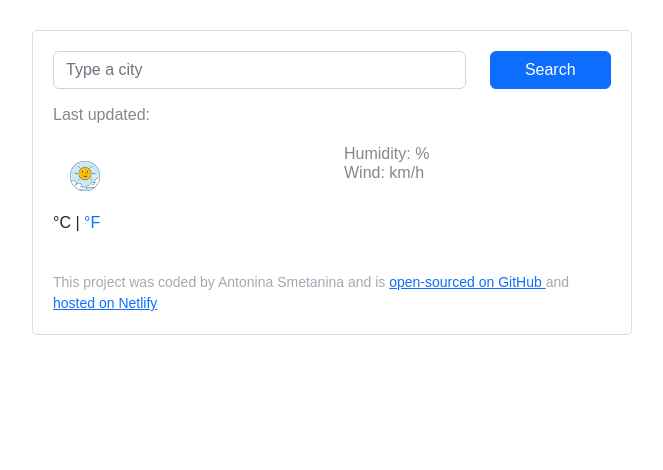
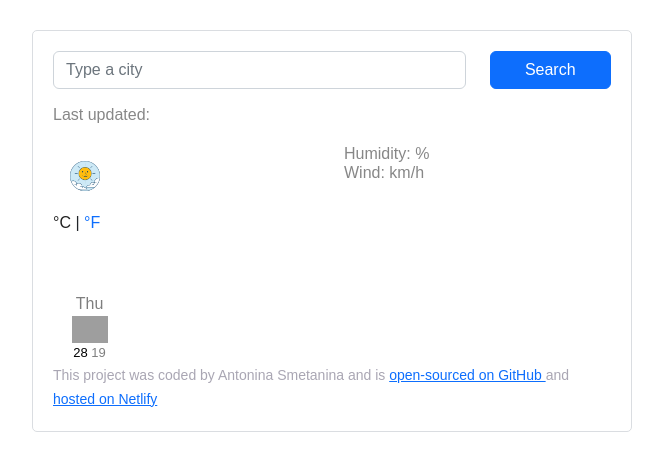
Before and after one commit to TonyaSmetanina/vanilla-weather-app, a plain HTML site: page index.html in a window 1280 px wide. Shown: the whole page, without its empty margins (308-971 px from the left). Drawn offline with nearby package versions, Linux system fonts and the light colour scheme; no server answers; grey boxes are pictures that could not be loaded.

Commit message:
Added the forecast HTML

```diff
--- a/index.html
+++ b/index.html
@@ -68,13 +68,38 @@
                         Wind: <span id="wind"> </span>km/h
                     </li>
                 </ul>
+
             </div>
-            <small>
-                This project was coded by Antonina Smetanina and is <a href="https://github.com/TonyaSmetanina/vanilla-weather-app"> open-sourced on GitHub </a>and <a href="https://vanilla-weather-app-0129328.netlify.app/">hosted on Netlify</a>
-            </small>
+        <div class="weather-forecast">
+            <div class="row">
+                <div class="col-2">
+                    <div class="weather-forecast-date">
+                        Thu
+                    </div>
+
+                    <img src="https://openweathermap.org/img/wn/04n@2x.png"
+                    alt=""
+                    width="36"
+                    />
+                    <div class="weather-forecast-temperature">
+                       <span class="weather-forecast-temperature-max">
+                        28 </span>
+                        <span class="weather-forecast-temperature-min">
+                            19 </span>
+                    </div>
+
+                </div>
+            </div>
+        </div>
+
         </div>
         <script src = "src/index.js"></script>
+        <small>
+            This project was coded by Antonina Smetanina and is <a href="https://github.com/TonyaSmetanina/vanilla-weather-app"> open-sourced on GitHub </a>and <a href="https://vanilla-weather-app-0129328.netlify.app/">hosted on Netlify</a>
+        </small>
+
     </div>
+
     </div>
 </body>
 </html>
--- a/src/styles.css
+++ b/src/styles.css
@@ -90,3 +90,24 @@ small {
 .weather-temperature .farenh:hover {
     text-decoration: none;
 }
+
+.weather-forecast {
+    margin-top: 20px;
+    text-align: center;
+    color: #000;
+
+}
+
+.weather-forecast-date {
+    font-size: 16px;
+    opacity: 0.5;
+}
+
+.weather-forecast-temperature {
+    font-size:  13px;
+
+}
+
+.weather-forecast-temperature-min {
+    opacity: 0.5;
+}
```
